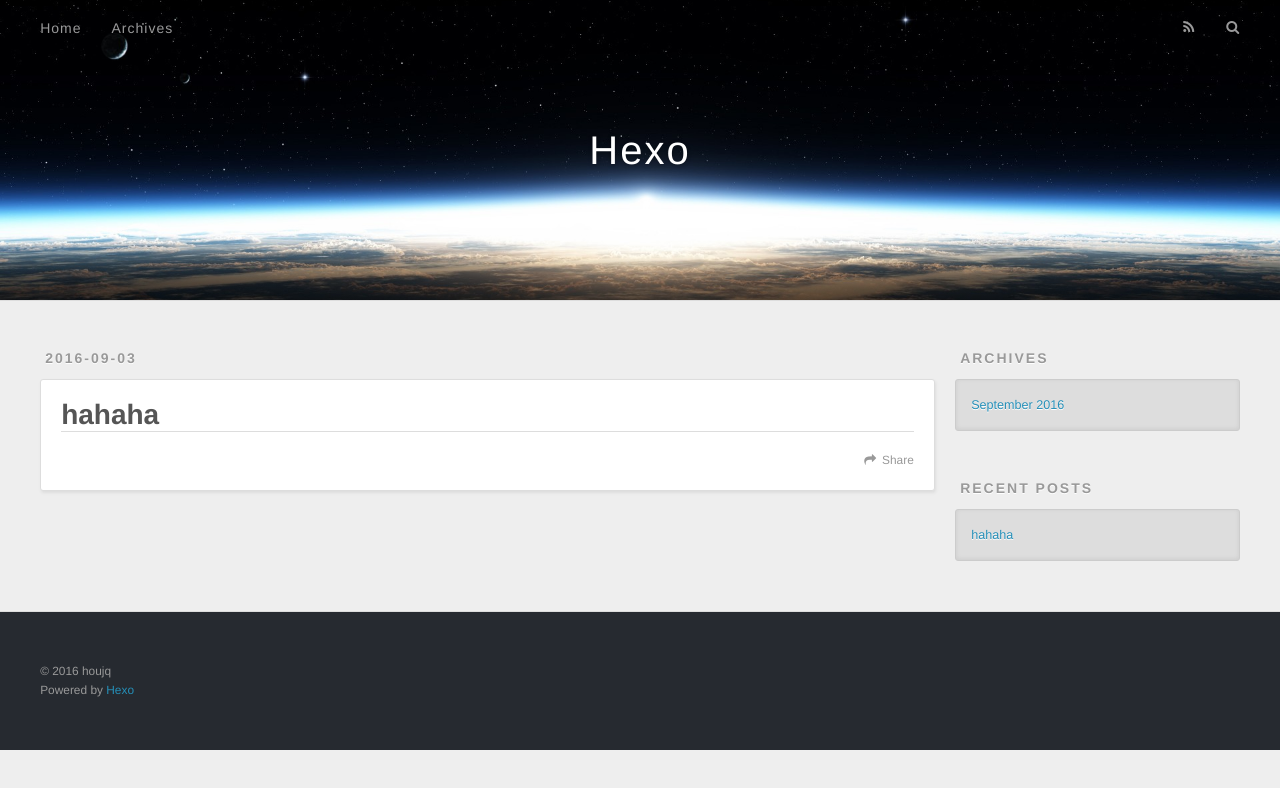
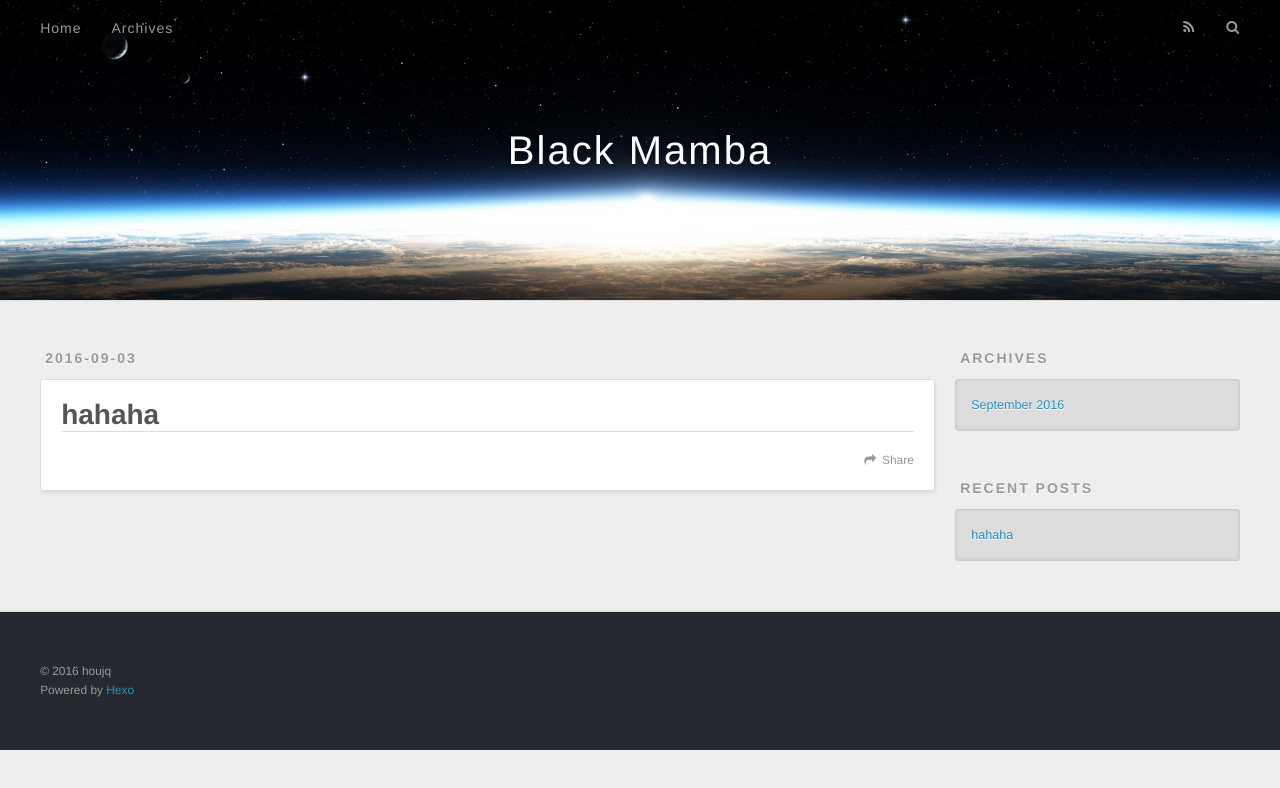
Before and after one commit to houjq/houjq.github.io, a plain HTML site: page index.html in a window 1280 px wide. Drawn offline with nearby package versions, Linux system fonts and the light colour scheme.

Commit message:
Site updated: 2016-09-03 14:39:46

```diff
--- a/index.html
+++ b/index.html
@@ -3,19 +3,19 @@
 <head>
   <meta charset="utf-8">
 
-  <title>Hexo</title>
+  <title>Black Mamba</title>
   <meta name="viewport" content="width=device-width, initial-scale=1, maximum-scale=1">
   <meta name="description" content="All Rights Reserved">
 <meta property="og:type" content="website">
-<meta property="og:title" content="Hexo">
+<meta property="og:title" content="Black Mamba">
 <meta property="og:url" content="http://yoursite.com/index.html">
-<meta property="og:site_name" content="Hexo">
+<meta property="og:site_name" content="Black Mamba">
 <meta property="og:description" content="All Rights Reserved">
 <meta name="twitter:card" content="summary">
-<meta name="twitter:title" content="Hexo">
+<meta name="twitter:title" content="Black Mamba">
 <meta name="twitter:description" content="All Rights Reserved">
 
-    <link rel="alternate" href="/atom.xml" title="Hexo" type="application/atom+xml">
+    <link rel="alternate" href="/atom.xml" title="Black Mamba" type="application/atom+xml">
 
 
     <link rel="icon" href="/favicon.png">
@@ -36,7 +36,7 @@
   <div id="header-outer" class="outer">
     <div id="header-title" class="inner">
       <h1 id="logo-wrap">
-        <a href="/" id="logo">Hexo</a>
+        <a href="/" id="logo">Black Mamba</a>
       </h1>
 
     </div>
@@ -90,7 +90,7 @@
 
     </div>
     <footer class="article-footer">
-      <a data-url="http://yoursite.com/2016/09/03/hahaha/" data-id="cismsun2n0000q4outheqbb1b" class="article-share-link">Share</a>
+      <a data-url="http://yoursite.com/2016/09/03/hahaha/" data-id="cismtk6cb000024ouhc1ssh19" class="article-share-link">Share</a>
 
 
     </footer>
```
Also changed, not shown: 2016/09/03/hahaha/index.html (+5 -5 lines), archives/2016/09/index.html (+6 -6 lines), archives/2016/index.html (+6 -6 lines), archives/index.html (+6 -6 lines).
